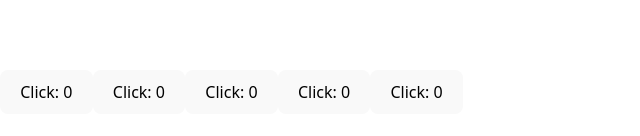
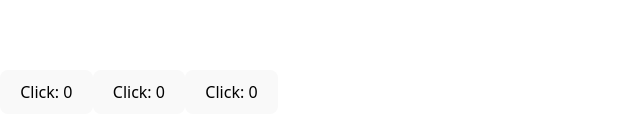
Before and after one commit to Oleksii996/02-react-cafe, a React (Vite) app: page / in a window 1280 px wide. Shown: the part 308-444 px from the top of the page, without its empty margins (0-640 px from the left). Built offline with nearby package versions, Linux system fonts and the light colour scheme.

Commit message:
update code

```diff
--- a/src/App.tsx
+++ b/src/App.tsx
@@ -1,13 +1,19 @@
+import { useState } from "react";
 import ClickCounter from "./components/CafeInfo";
 
 export default function App() {
+  const [clicks, setClick] = useState(0);
+
+  const handeClick = () => {
+    setClick(clicks + 1);
+    console.log(clicks);
+  };
+
   return (
     <>
-      <ClickCounter />
-      <ClickCounter />
-      <ClickCounter />
-      <ClickCounter />
-      <ClickCounter />
+      <ClickCounter onUpdate={handeClick} value={clicks} />
+      <ClickCounter onUpdate={handeClick} value={clicks} />
+      <ClickCounter onUpdate={handeClick} value={clicks} />
     </>
   );
 }
--- a/src/components/CafeInfo.tsx
+++ b/src/components/CafeInfo.tsx
@@ -1,12 +1,8 @@
-import { useState } from "react";
+interface ClickCounterProps {
+  onUpdate: () => void;
+  value: number;
+}
 
-export default function ClickCounter() {
-  const [clicks, setClick] = useState(0);
-
-  const handeClick = () => {
-    setClick(clicks + 1);
-    console.log(clicks + 1);
-  };
-
-  return <button onClick={handeClick}>Click: {clicks} </button>;
+export default function ClickCounter({ onUpdate, value }: ClickCounterProps) {
+  return <button onClick={onUpdate}>Click: {value} </button>;
 }
```
